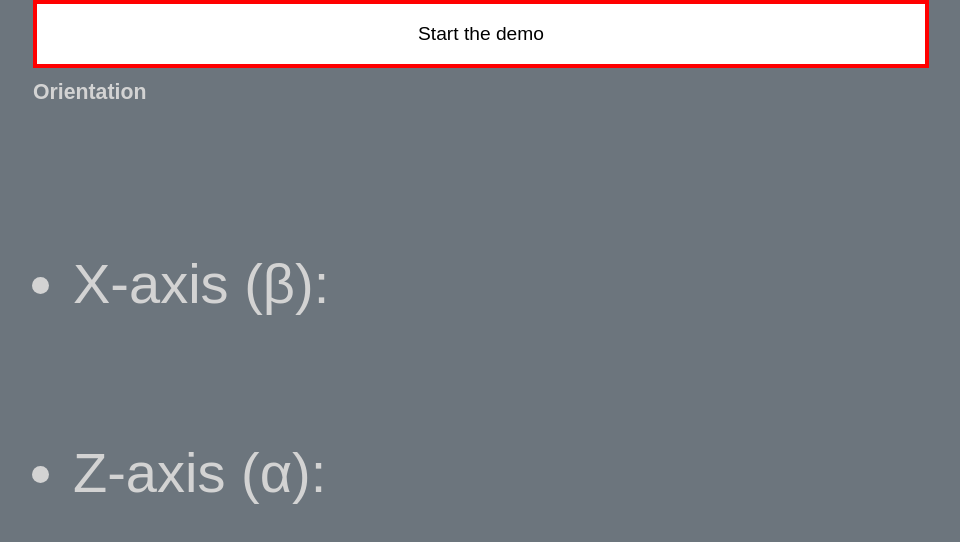
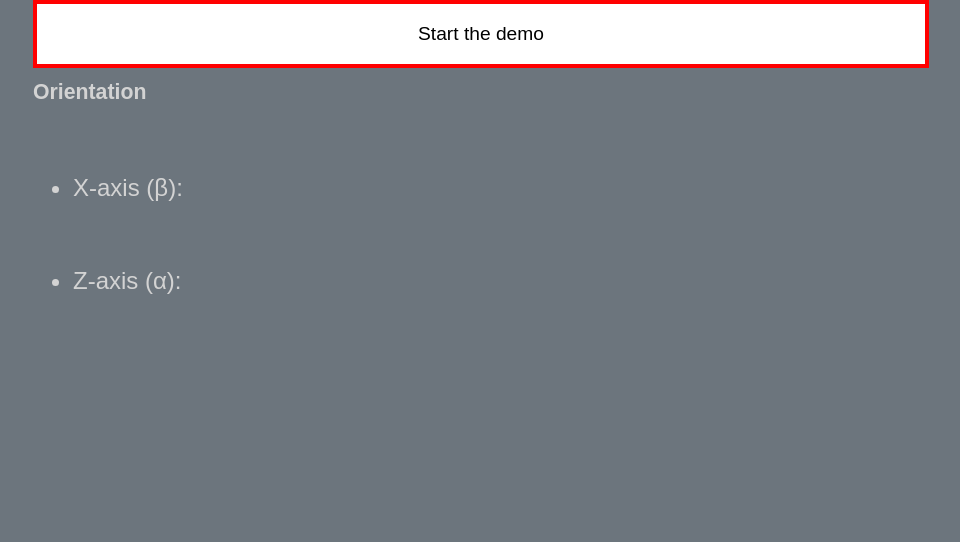
Before and after one commit to juulio/claradelvalle.com, a plain HTML site: page poc.html in a window 1280 px wide. Shown: the whole page, without its empty margins (159-1119 px from the left). Drawn offline with Linux system fonts and the light colour scheme.

Commit message:
updating motion sensors poc

```diff
--- a/poc.html
+++ b/poc.html
@@ -32,7 +32,7 @@
         border: solid 4px red;
     }
     li {
-        font-size: 3.5em;
+        font-size: 1.5em;
         margin-top: 3em;
         margin-bottom: 3em;
     }
```
